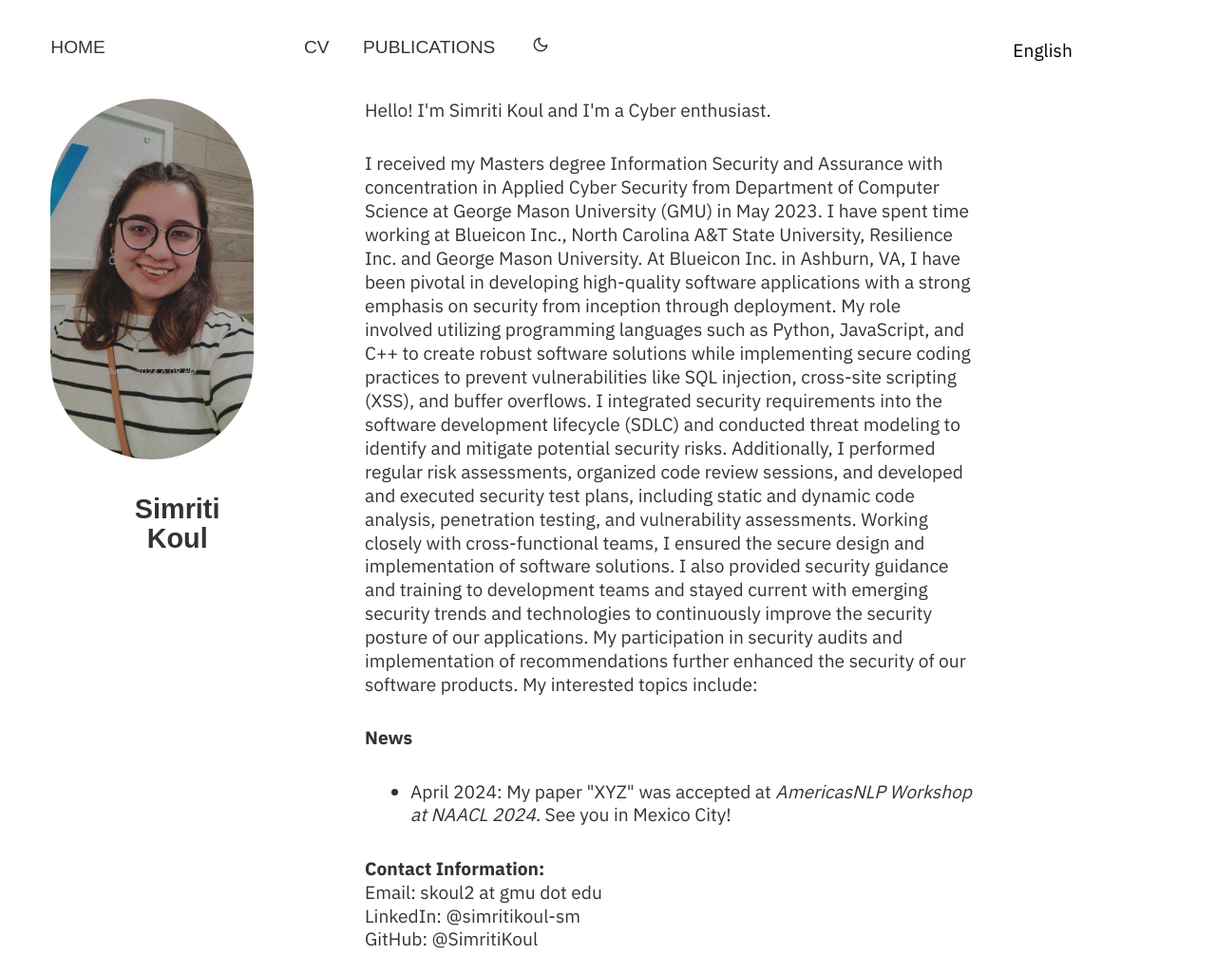
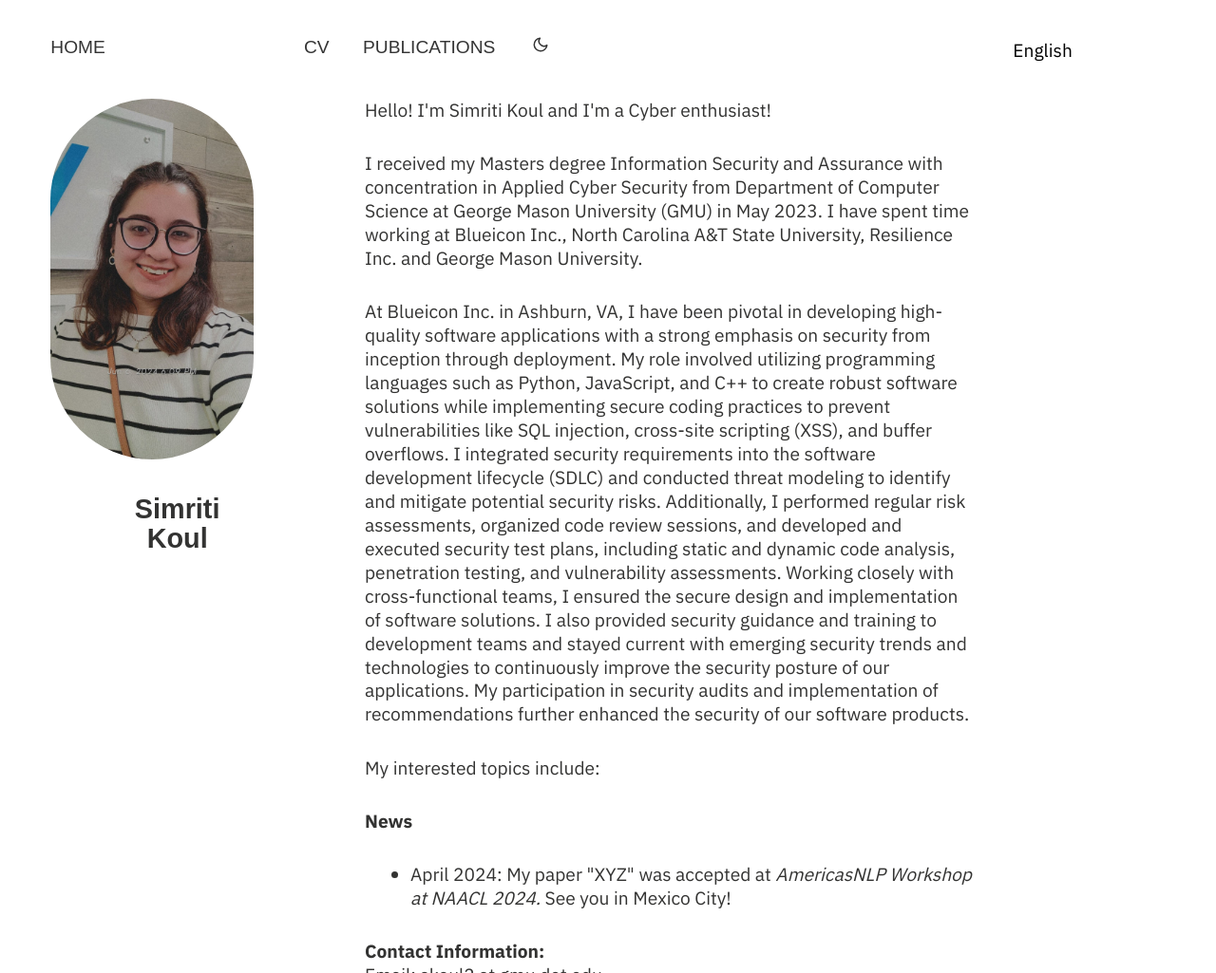
Before and after one commit to SimritiKoul/SimritiKoul.github.io, a plain HTML site: page index.html in a window 1280 px wide. Shown: the whole page at 95% size. Before the commit the page ends 952 px from the top, so only its background shows below. Drawn offline with nearby package versions, Linux system fonts and the light colour scheme; a web font is replaced by a local one.

Commit message:
change 6

```diff
--- a/index.html
+++ b/index.html
@@ -120,17 +120,17 @@
 
   <article>
     <div class="article-wrap">
-			<p> Hello! I'm Simriti Koul and I'm a Cyber enthusiast. </p>
+			<p> Hello! I'm Simriti Koul and I'm a Cyber enthusiast! </p>
 			<p>I received my Masters degree Information Security and Assurance with concentration in Applied Cyber Security from <a href="https://cs.gmu.edu/" ></a> Department of Computer Science  at George Mason University (GMU) in May 2023.
-				I have spent time working at <a href="https://blueiconinc.com/" ></a>Blueicon Inc., <a href="https://www.ncat.edu/" ></a>North Carolina A&T State University, <a href="http://www.mylearningtools.org/" ></a>Resilience Inc. and <a href="https://www.gmu.edu/" ></a>George Mason University.
-				At Blueicon Inc. in Ashburn, VA, I have been pivotal in developing high-quality software applications with a strong emphasis on security from inception through deployment.
+				I have spent time working at <a href="https://blueiconinc.com/" ></a>Blueicon Inc., <a href="https://www.ncat.edu/" ></a>North Carolina A&T State University, <a href="http://www.mylearningtools.org/" ></a>Resilience Inc. and <a href="https://www.gmu.edu/" ></a>George Mason University.</p>
+			<p>	At Blueicon Inc. in Ashburn, VA, I have been pivotal in developing high-quality software applications with a strong emphasis on security from inception through deployment.
 				My role involved utilizing programming languages such as Python, JavaScript, and C++ to create robust software solutions while implementing secure coding practices to prevent vulnerabilities like SQL injection, cross-site scripting (XSS), and buffer overflows.
 				I integrated security requirements into the software development lifecycle (SDLC) and conducted threat modeling to identify and mitigate potential security risks.
 				Additionally, I performed regular risk assessments, organized code review sessions, and developed and executed security test plans, including static and dynamic code analysis, penetration testing, and vulnerability assessments.
 				Working closely with cross-functional teams, I ensured the secure design and implementation of software solutions.
 				I also provided security guidance and training to development teams and stayed current with emerging security trends and technologies to continuously improve the security posture of our applications.
-				My participation in security audits and implementation of recommendations further enhanced the security of our software products.
-				My interested topics include:</p>
+				My participation in security audits and implementation of recommendations further enhanced the security of our software products. </p>
+			<p>	My interested topics include:</p>
 			<p>
 				<b> News </b>
 				<ul>
```
